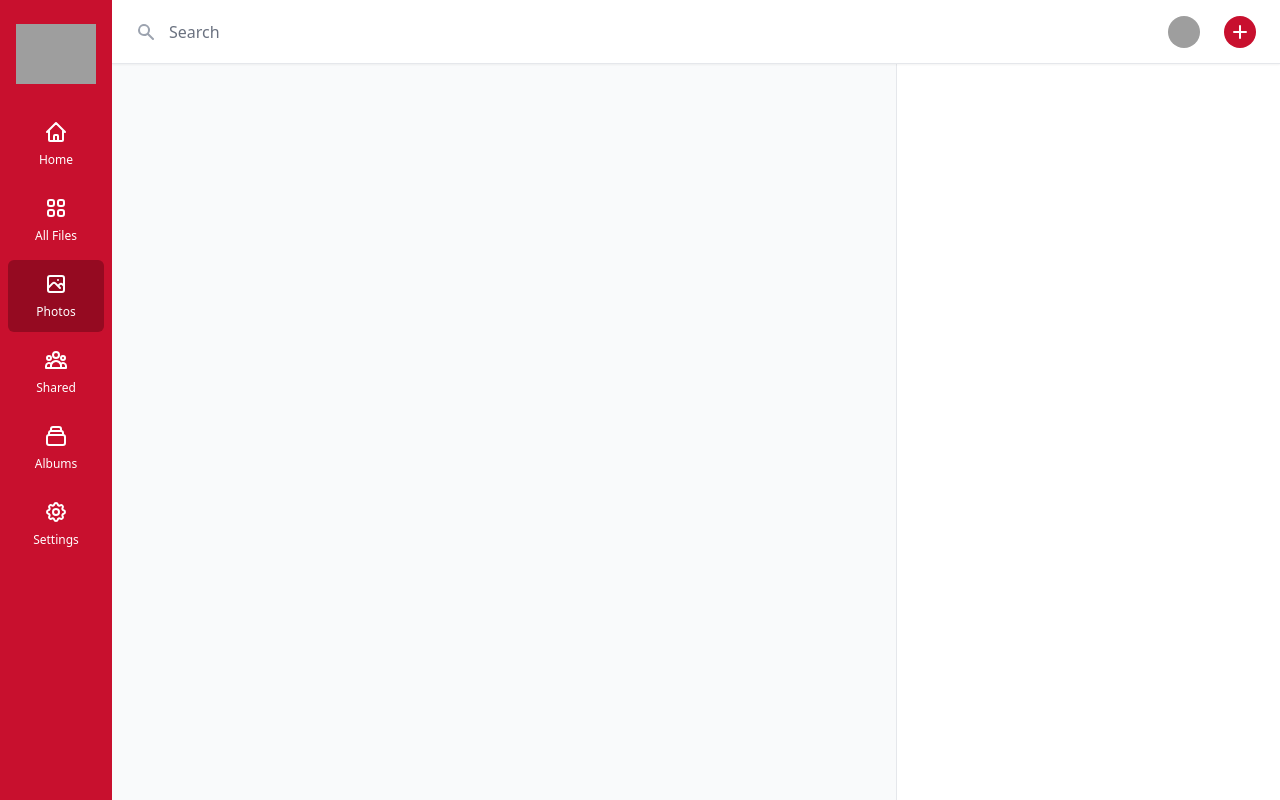
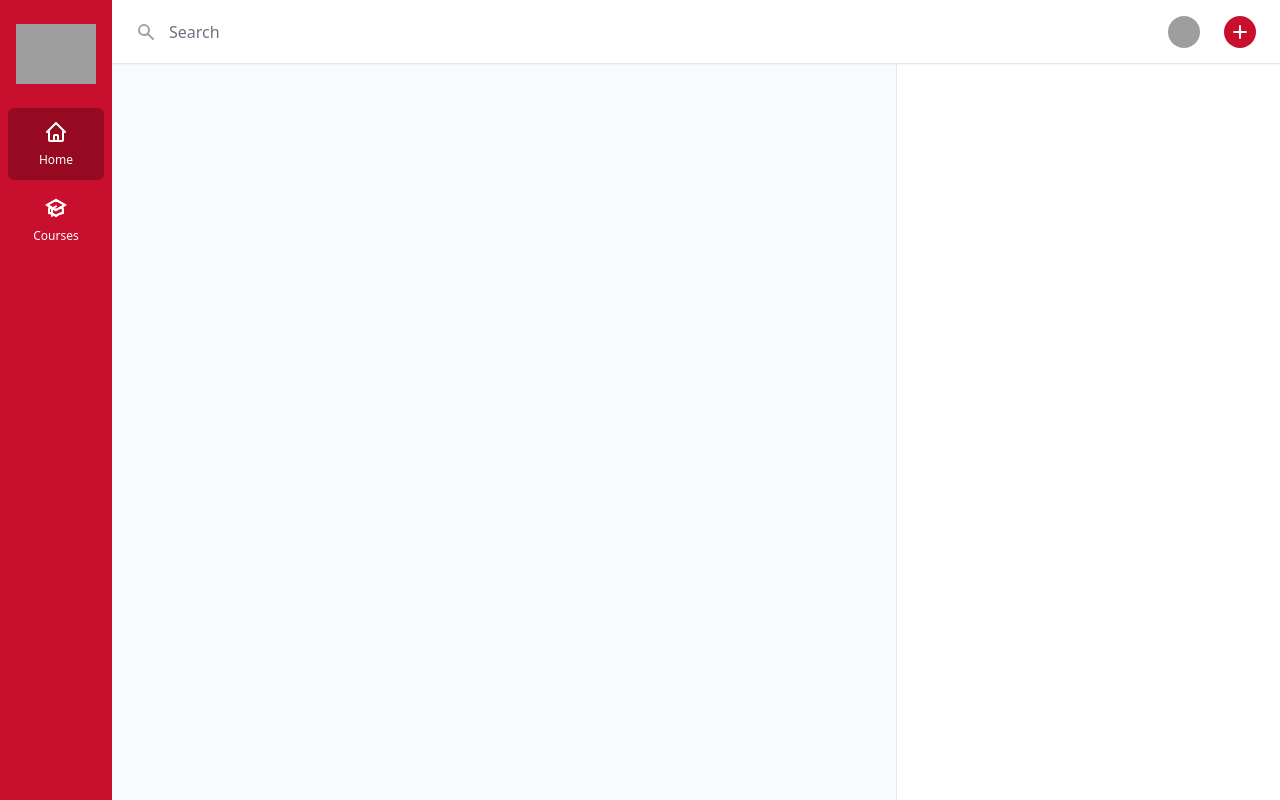
Before and after one commit to firstlawinternational/institute-pwa, a Nuxt app: page / in a window 1280 px wide. Built offline with nearby package versions, Linux system fonts and the light colour scheme; grey boxes are pictures that could not be loaded.

Commit message:
Adds and implements i18n

```diff
--- a/layouts/course.vue
+++ b/layouts/course.vue
@@ -4,7 +4,7 @@
     <div class="hidden w-28 bg-primary overflow-y-auto md:block">
       <div class="w-full py-6 flex flex-col items-center">
         <div class="flex-shrink-0 flex items-center">
-          <img class="w-full h-auto px-4 text-white" :src="logo" alt="Workflow">
+          <img class="w-full h-auto px-4" :src="logo" alt="Workflow">
         </div>
         <div class="flex-1 mt-6 w-full px-2 space-y-1">
           <a
@@ -164,7 +164,7 @@
   </div>
 </template>
 
-<script setup>
+<script setup lang="ts">
 import { ref } from 'vue'
 import {
   Dialog,
@@ -177,35 +177,42 @@ import {
   TransitionRoot,
 } from '@headlessui/vue'
 import {
-  CogIcon,
-  CollectionIcon,
+  AcademicCapIcon,
   HomeIcon,
   MenuAlt2Icon,
-  PhotographIcon,
   PlusSmIcon,
-  UserGroupIcon,
-  ViewGridIcon,
   XIcon,
 } from '@heroicons/vue/outline'
 import { SearchIcon } from '@heroicons/vue/solid'
+import { useI18n } from 'vue-i18n'
 
 const config = useRuntimeConfig()
 const logo = computed(() => config.images.logoLight)
+const { t } = useI18n({ useScope: 'global' })
+
+const mobileMenuOpen = ref(false)
 
 const sidebarNavigation = [
-  { name: 'Home', href: '#', icon: HomeIcon, current: false },
-  { name: 'All Files', href: '#', icon: ViewGridIcon, current: false },
-  { name: 'Photos', href: '#', icon: PhotographIcon, current: true },
-  { name: 'Shared', href: '#', icon: UserGroupIcon, current: false },
-  { name: 'Albums', href: '#', icon: CollectionIcon, current: false },
-  { name: 'Settings', href: '#', icon: CogIcon, current: false },
-]
-const userNavigation = [
-  { name: 'Your Profile', href: '#' },
-  { name: 'Sign out', href: '#' },
+  {
+    name: t('navigation.sidebar.home'),
+    href: '#',
+    icon: HomeIcon,
+    current: true,
+  },
+  {
+    name: t('navigation.sidebar.courses'),
+    href: '#',
+    icon: AcademicCapIcon,
+    current: false,
+  },
 ]
 
-const mobileMenuOpen = ref(false)
+const userNavigation = [
+  {
+    name: t('navigation.user.logout'),
+    href: '#',
+  },
+]
 </script>
 
 <style>
@@ -214,5 +221,4 @@ const mobileMenuOpen = ref(false)
   #__nuxt {
     @apply h-full bg-gray-50 overflow-hidden;
   }
-
 </style>
--- /dev/null
+++ b/locales/en.json
@@ -0,0 +1,24 @@
+{
+  "buttons": {
+    "login": "Sign in"
+  },
+  "headings": {
+    "login": "Sign in"
+  },
+  "labels": {
+    "email": "Email address",
+    "password": "Password"
+  },
+  "links": {
+    "forgotPassword": "Forgot your password?"
+  },
+  "navigation": {
+    "sidebar": {
+      "courses": "Courses",
+      "home": "Home"
+    },
+    "user": {
+      "logout": "Sign out"
+    }
+  }
+}
--- /dev/null
+++ b/locales/es.json
@@ -0,0 +1,24 @@
+{
+  "buttons": {
+    "login": "Acceso"
+  },
+  "headings": {
+    "login": "Acceso"
+  },
+  "labels": {
+    "email": "Correo electrónico",
+    "password": "Clave"
+  },
+  "links": {
+    "forgotPassword": "¿Olvidaste tu contraseña?"
+  },
+  "navigation": {
+    "sidebar": {
+      "courses": "Cursos",
+      "home": "La Casa"
+    },
+    "user": {
+      "logout": "Cerrar sesión"
+    }
+  }
+}
--- a/package.json
+++ b/package.json
@@ -27,6 +27,7 @@
     "@pinia/nuxt": "^0.1.9",
     "@tailwindcss/forms": "^0.5.2",
     "@tailwindcss/ui": "^0.7.2",
-    "pinia": "^2.0.14"
+    "pinia": "^2.0.14",
+    "vue-i18n": "9"
   }
 }
--- a/pages/login.vue
+++ b/pages/login.vue
@@ -1,12 +1,12 @@
 <template>
   <NuxtLayout name="auth" title="Sign in">
     <template #title>
-      Sign in
+      {{ $t('headings.login') }}
     </template>
     <form action="#" method="POST" class="space-y-6">
       <div>
         <label for="email" class="block text-sm font-medium text-gray-700">
-          Email address
+          {{ $t('labels.email') }}
         </label>
         <div class="mt-1">
           <input
@@ -20,7 +20,9 @@
       </div>
 
       <div class="space-y-1">
-        <label for="password" class="block text-sm font-medium text-gray-700"> Password </label>
+        <label for="password" class="block text-sm font-medium text-gray-700">
+          {{ $t('labels.password') }}
+        </label>
         <div class="mt-1">
           <input
             id="password"
@@ -34,12 +36,14 @@
 
       <div class="flex justify-end">
         <div class="text-sm">
-          <a href="#" class="font-medium text-primary hover:text-primary-hover"> Forgot your password? </a>
+          <a href="#" class="font-medium text-primary hover:text-primary-hover">
+            {{ $t('links.forgotPassword') }}
+          </a>
         </div>
       </div>
 
       <div>
-        <AppButton type="submit" text="Sign in" />
+        <AppButton type="submit" :text="$t('buttons.login')" />
       </div>
     </form>
   </NuxtLayout>
--- /dev/null
+++ b/plugins/i18n.ts
@@ -0,0 +1,19 @@
+import { createI18n } from 'vue-i18n'
+
+import en from '~/locales/en.json'
+import es from '~/locales/es.json'
+
+const i18n = createI18n({
+  legacy: false,
+  globalInjection: true,
+  locale: 'en',
+  fallbackLocale: 'en',
+  messages: {
+    en,
+    es,
+  },
+})
+
+export default defineNuxtPlugin((nuxtApp) => {
+  nuxtApp.vueApp.use(i18n)
+})
```
Also changed, not shown: .eslintrc.js, public/img/logo-light.svg, 1 other file (tests, documents, lock files or other folders).
